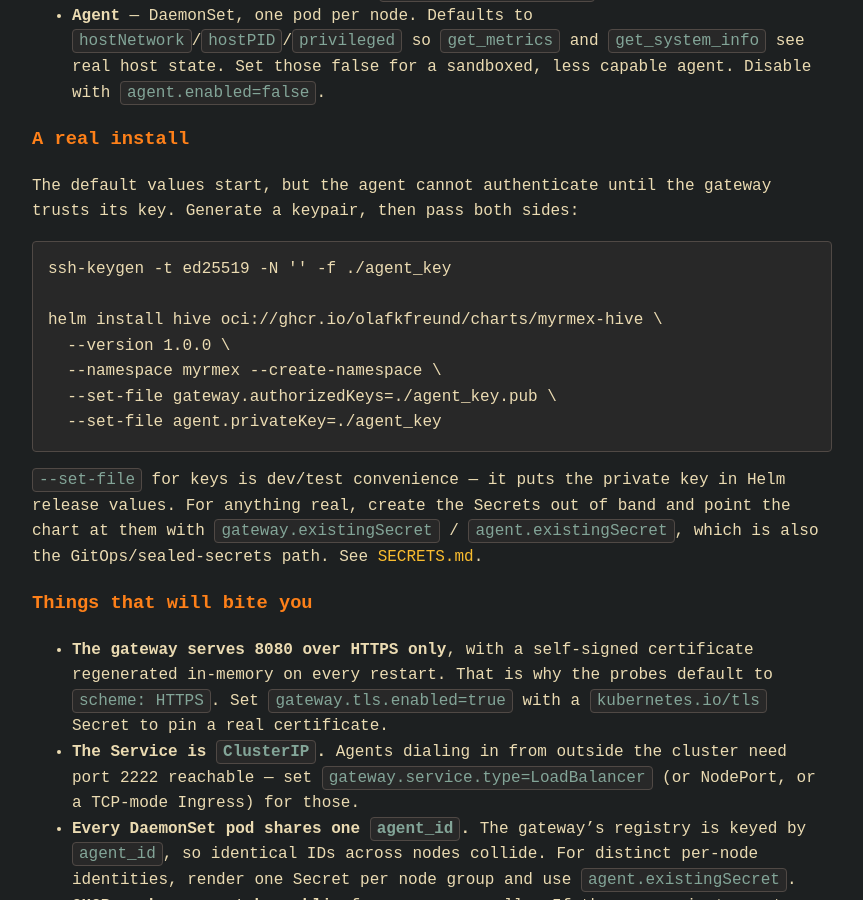
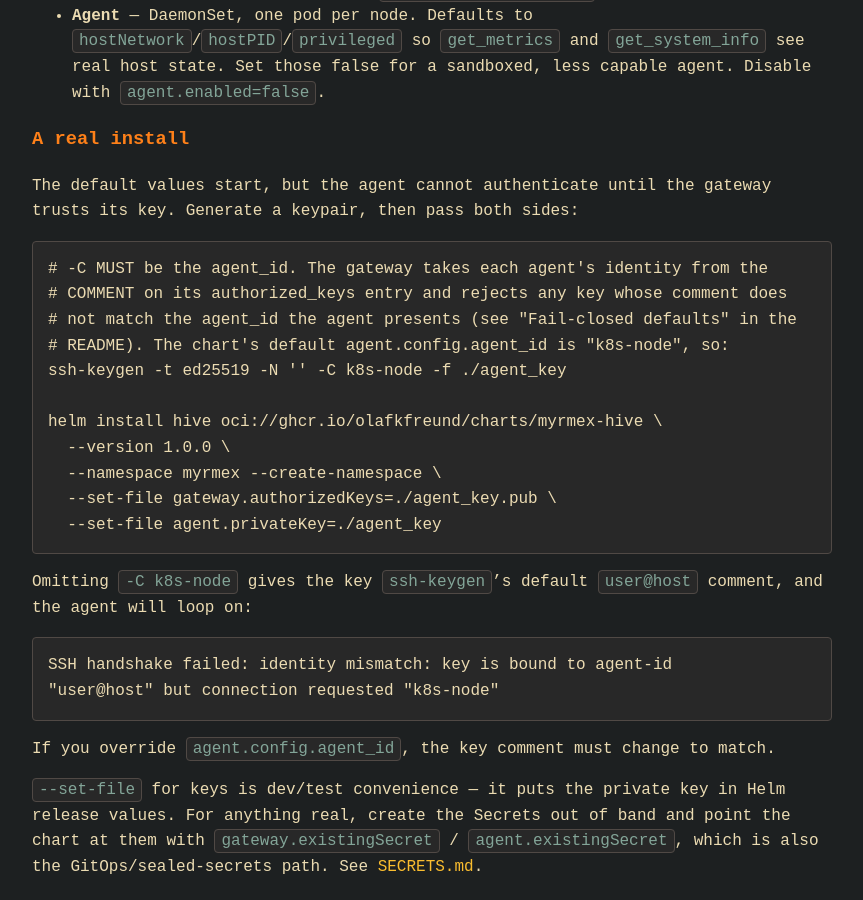
Before and after one commit to olafkfreund/myrmex-hive, a Jekyll site: the page built from docs/DEPLOYMENT.md, in a window 1280 px wide and 900 px high, scrolled down 2033 px. Shown: the whole window, without its empty margins (208-1071 px from the left). Built offline with Jekyll 4.4.1, drawn with Linux system fonts in a browser that asks for light colours; our own code applies the rules of GitHub Pages for plain Markdown files.

Commit message:
fix(docs): agent key comment must be the agent_id in the Helm install
The documented `helm install` could never have worked. The gateway takes
each agent's identity from the COMMENT on its authorized_keys entry and
rejects a key whose comment doesn't match the agent_id the agent presents
(the identity binding from #48/#51, documented under "Fail-closed
defaults" in the README).

`ssh-keygen -t ed25519 -N '' -f ./agent_key` leaves the default
`user@host` comment, so against the chart's default agent_id "k8s-node"
the agent loops forever on:

  SSH handshake failed: identity mismatch: key is bound to agent-id
  "user@host" but connection requested "k8s-node"

Caught standing up a real gateway + agent while working #97. Adds -C, an
explanation, and the exact error so the failure is greppable.

Co-Authored-By: Claude Opus 4.8 (1M context) <noreply@anthropic.com>
Claude-Session: https://claude.ai/code/session_016g5R3KPrXqdm4nT2RXH52p

````diff
--- a/docs/DEPLOYMENT.md
+++ b/docs/DEPLOYMENT.md
@@ -83,7 +83,11 @@ The default values start, but the agent cannot authenticate until the gateway
 trusts its key. Generate a keypair, then pass both sides:
 
 ```bash
-ssh-keygen -t ed25519 -N '' -f ./agent_key
+# -C MUST be the agent_id. The gateway takes each agent's identity from the
+# COMMENT on its authorized_keys entry and rejects any key whose comment does
+# not match the agent_id the agent presents (see "Fail-closed defaults" in the
+# README). The chart's default agent.config.agent_id is "k8s-node", so:
+ssh-keygen -t ed25519 -N '' -C k8s-node -f ./agent_key
 
 helm install hive oci://ghcr.io/olafkfreund/charts/myrmex-hive \
   --version 1.0.0 \
@@ -91,6 +95,16 @@ helm install hive oci://ghcr.io/olafkfreund/charts/myrmex-hive \
   --set-file gateway.authorizedKeys=./agent_key.pub \
   --set-file agent.privateKey=./agent_key
 ```
+
+Omitting `-C k8s-node` gives the key `ssh-keygen`'s default `user@host` comment,
+and the agent will loop on:
+
+```
+SSH handshake failed: identity mismatch: key is bound to agent-id
+"user@host" but connection requested "k8s-node"
+```
+
+If you override `agent.config.agent_id`, the key comment must change to match.
 
 `--set-file` for keys is dev/test convenience — it puts the private key in Helm
 release values. For anything real, create the Secrets out of band and point the
````
